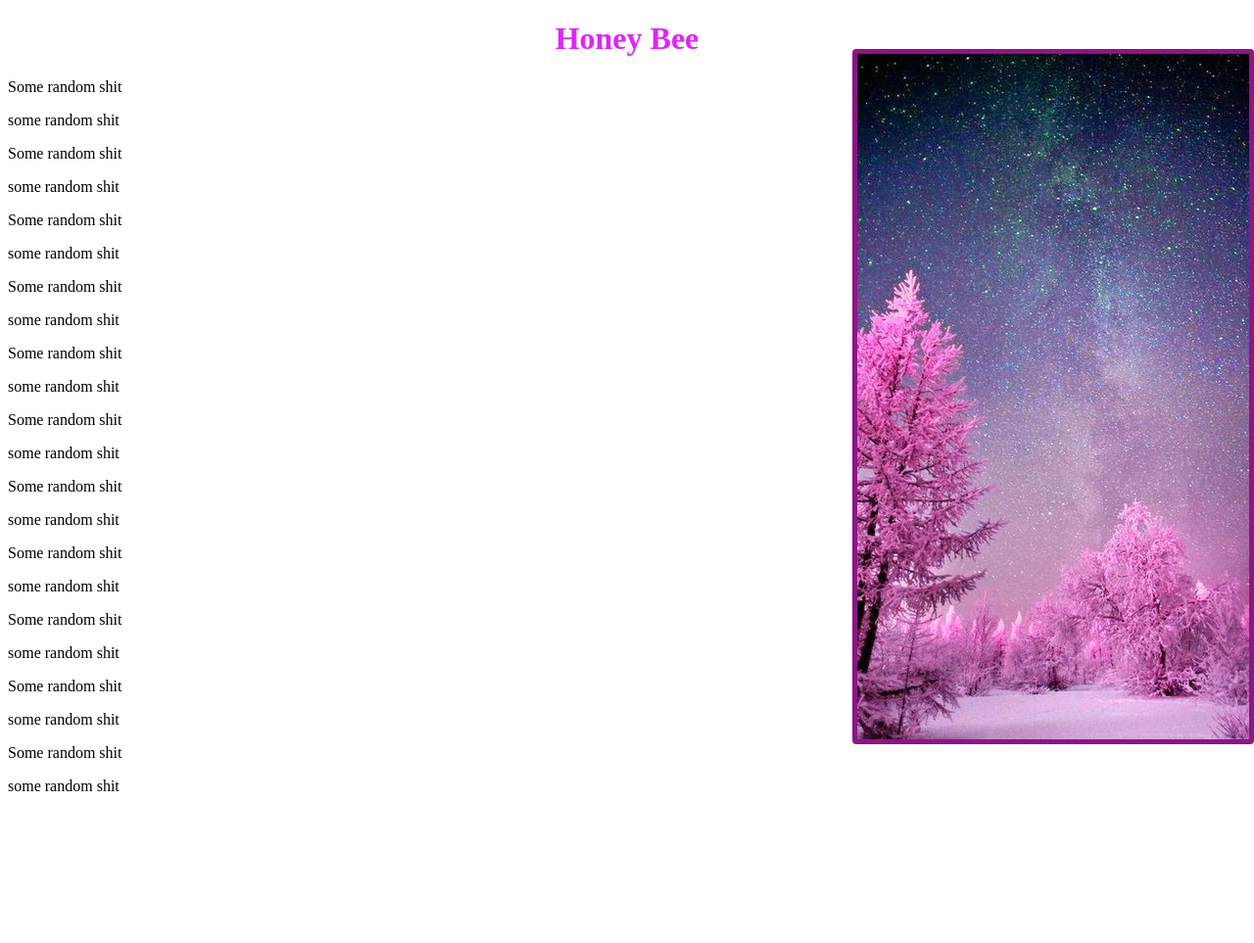
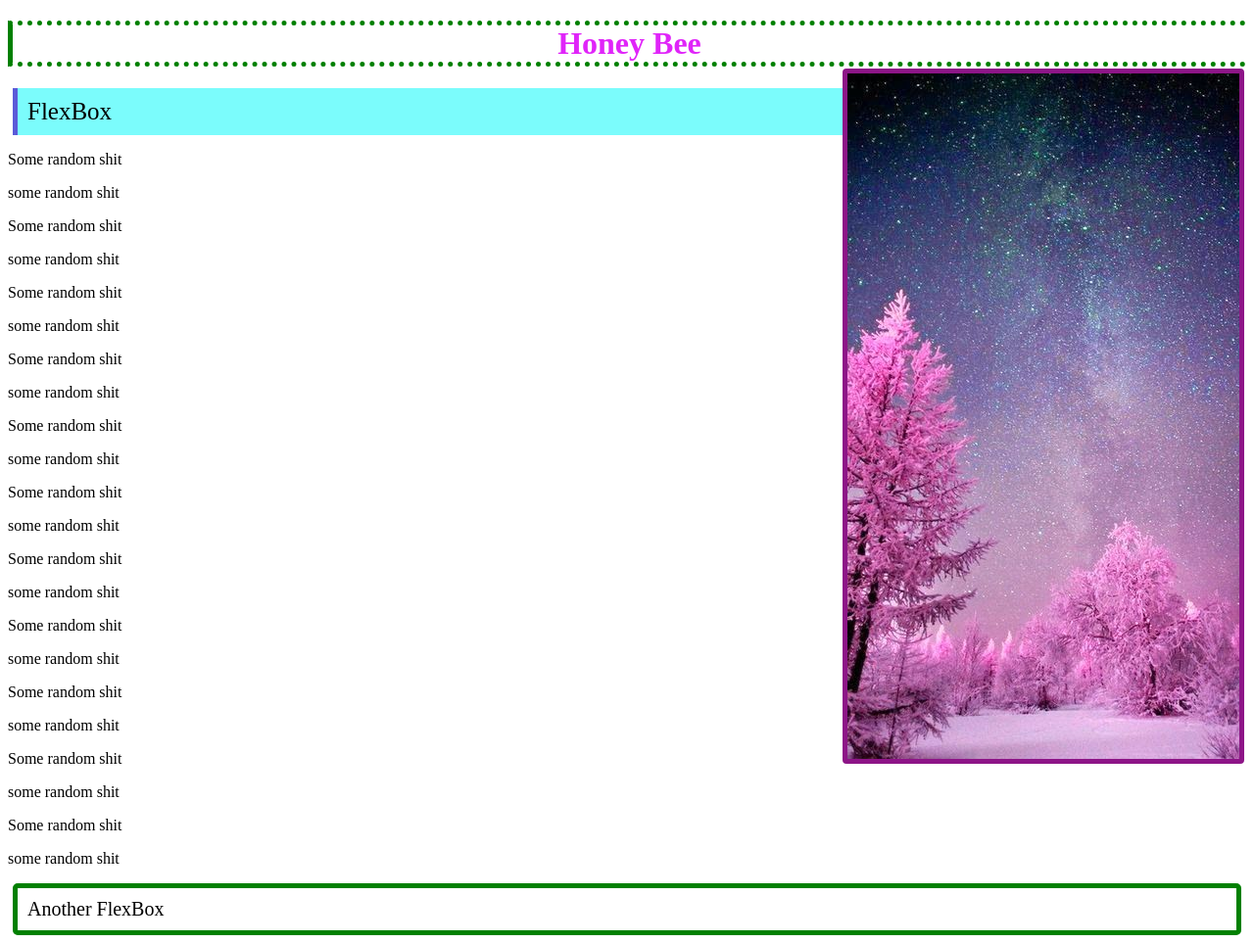
Before and after one commit to AbrarAlSamit/Training, a plain HTML site: page index.html in a window 1280 px wide. Shown: the whole page at 98% size. Before the commit the page ends 828 px from the top, so only its background shows below. Drawn offline with Linux system fonts and the light colour scheme.

Commit message:
Flexed with Borders

```diff
--- a/index.html
+++ b/index.html
@@ -8,6 +8,10 @@
     <body>
         <h1>Honey Bee</h1>
         <div class="sidebar">
+        </div>
+
+        <div class="flex">
+            FlexBox
         </div>
 
         <div>
@@ -34,6 +38,9 @@
             <p>Some random shit</p>
             <p>some random shit</p>
         </div>
+        <div class="flex2">
+            Another FlexBox
+        </div>
 
     </body>
-</html>
+    </html>
--- a/style.css
+++ b/style.css
@@ -1,6 +1,9 @@
 .sidebar{
+    margin:10px;
+    margin-top:20px;
     height:700px;
     width: 400px;
+    /* It does not matter if one of the property values is missing, as long as the other ones are in this order */
     background: url("PinkTree.jpg") no-repeat;
     position: absolute;
     top:50px;
@@ -13,4 +16,25 @@
 h1 {
     text-align:center;
     color: rgba(221, 12, 248, 0.9);
+    border-style:dotted;
+    /* top-right-bottom-left */
+    border-width: 5px 0px 5px 5px;
+    border-color:green;
+    border-left-style:solid;
 }
+.flex {
+    /* width-style-color */
+    padding:10px;
+    border-left:5px solid rgb(90, 90, 216);
+    background-color: rgb(123, 252, 252);
+    font-size:25px;
+    width:70%;
+    margin:5px;
+}
+.flex2 {
+    padding:10px;
+    border:5px solid green;
+    border-radius:5px;
+    margin:5px;
+    font-size:20px;
+}
```
